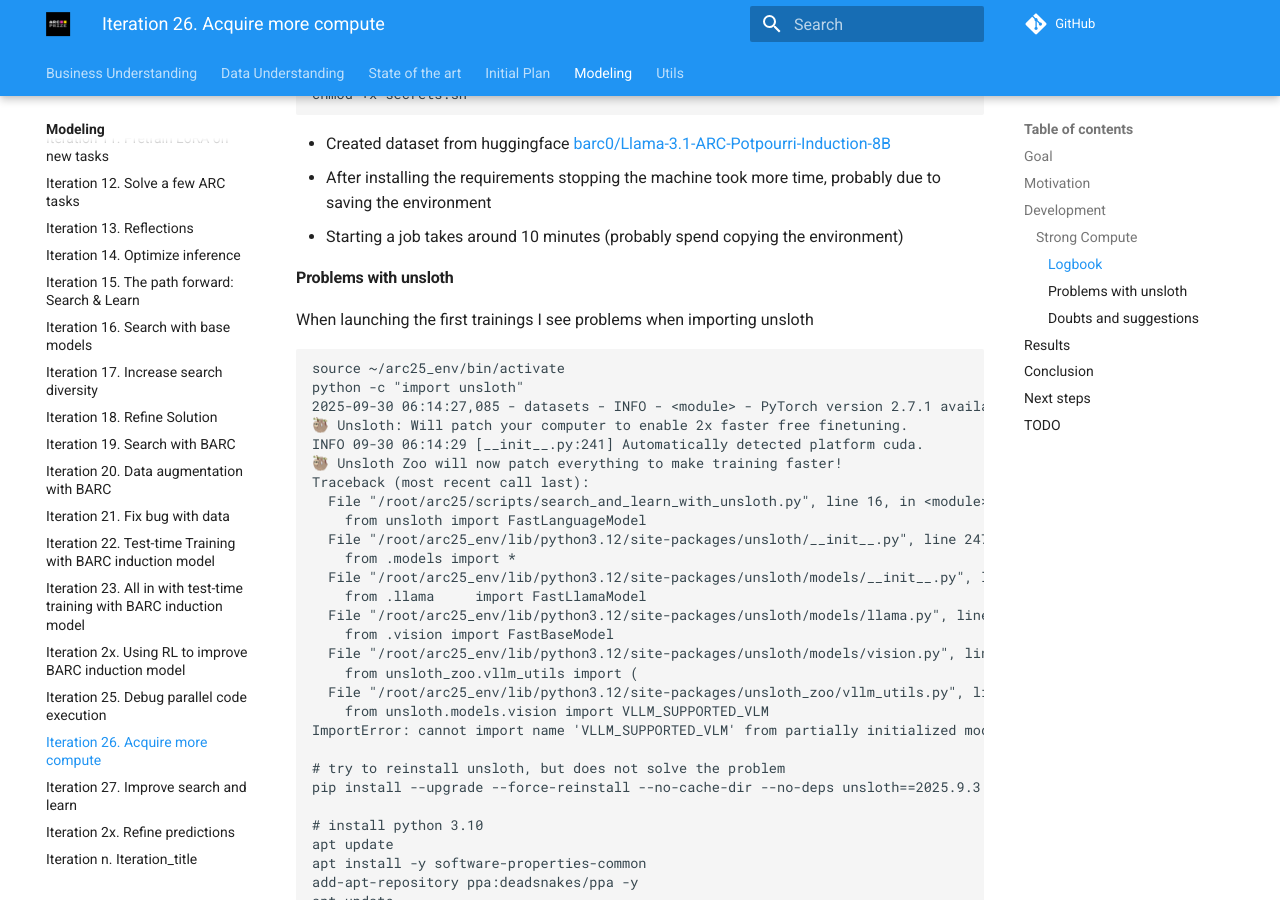
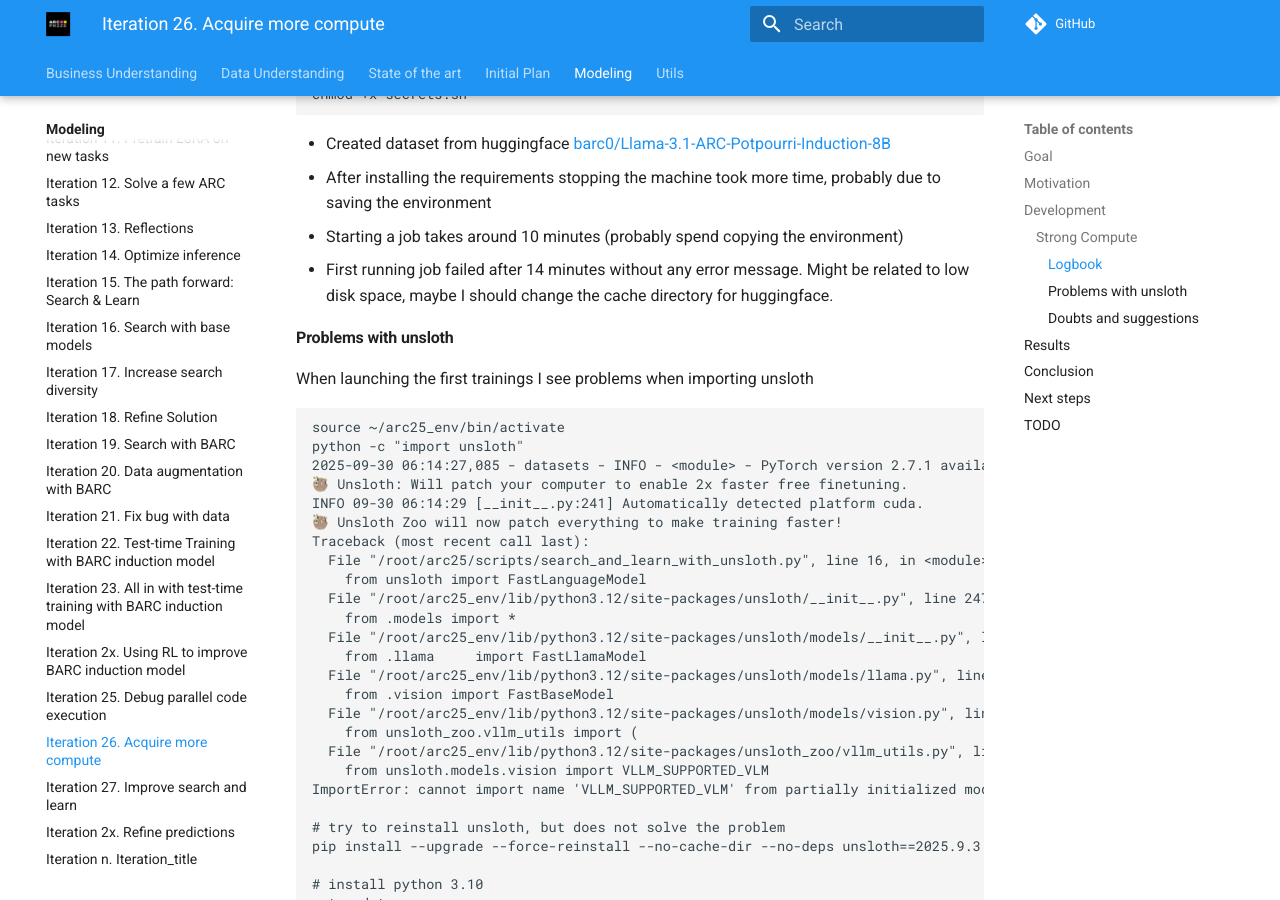
Before and after one commit to ironbar/arc25, an MkDocs documentation site: the page built from docs/modeling/Iteration_26_more_compute.md, in a window 1280 px wide and 900 px high, scrolled down 2095 px. Built offline with MkDocs 1.6.1 and Material for MkDocs 9.7.7, drawn with Linux system fonts in a browser that asks for light colours; comment, search, counter and statistics services are not loaded; some of the changed text lies outside the part shown.

Commit message:
updated documentation

```diff
--- a/docs/modeling/Iteration_26_more_compute.md
+++ b/docs/modeling/Iteration_26_more_compute.md
@@ -83,6 +83,7 @@ chmod +x secrets.sh
 - Created dataset from huggingface [barc0/Llama-3.1-ARC-Potpourri-Induction-8B](https://huggingface.co/barc0/Llama-3.1-ARC-Potpourri-Induction-8B)
 - After installing the requirements stopping the machine took more time, probably due to saving the environment
 - Starting a job takes around 10 minutes (probably spend copying the environment)
+- First running job failed after 14 minutes without any error message. Might be related to low disk space, maybe I should change the cache directory for huggingface.
 
 #### Problems with unsloth
 
```
Also changed, not shown: other parts of docs/modeling/Iteration_26_more_compute.md (+1 -0 lines).
